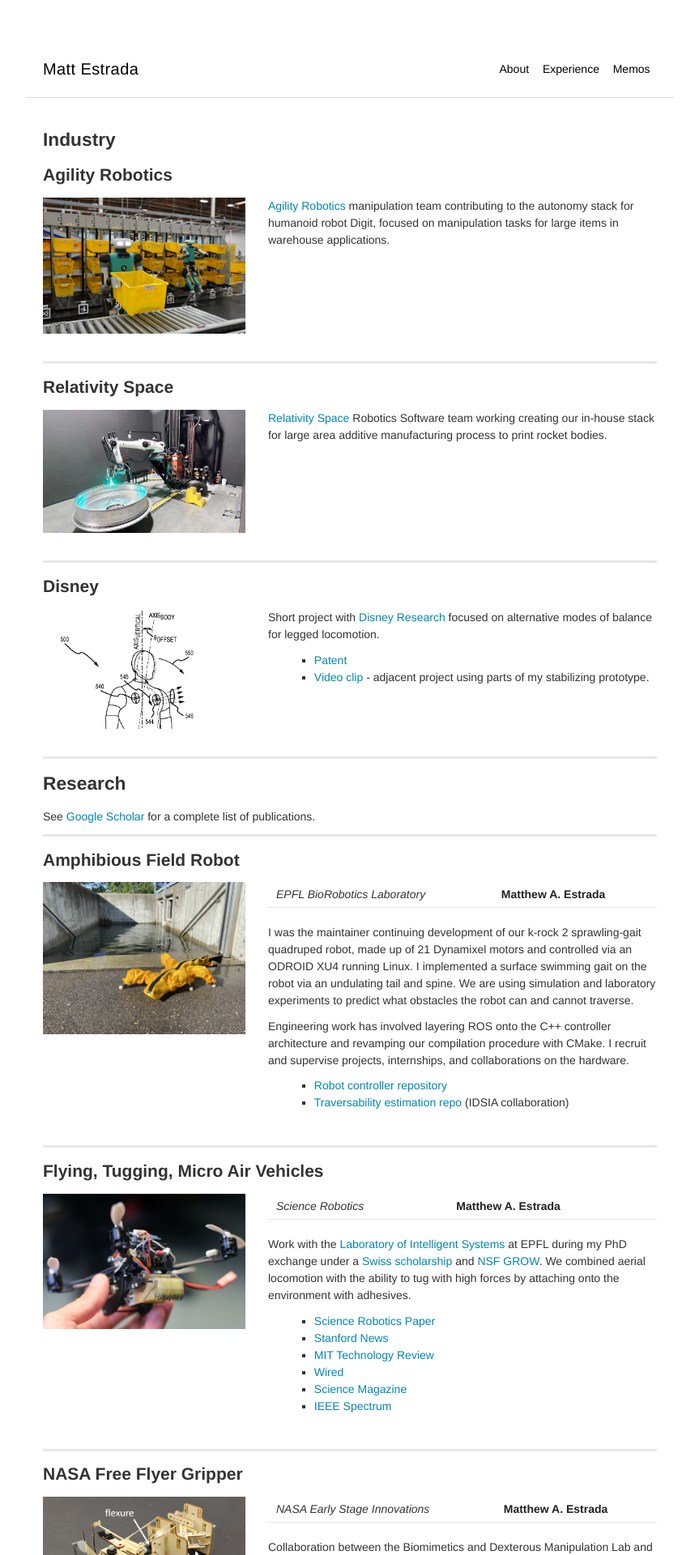
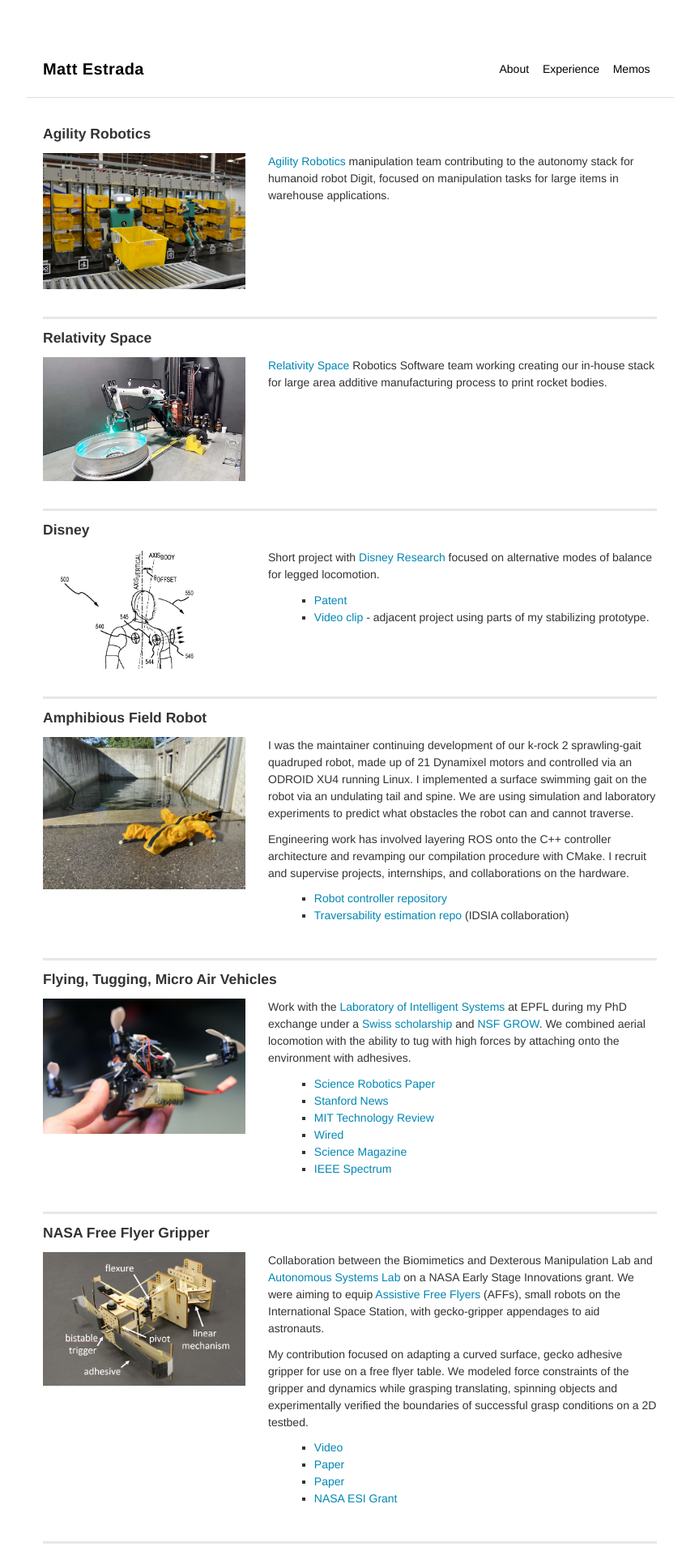
Before and after one commit to estrada1/estrada1.github.io, a Jekyll site: the page built from pages/experience.md, in a window 1280 px wide. Shown: the top 1920 px of the page at 81% size, without its empty margins (258-1121 px from the left). Built offline with Jekyll 4.4.1, drawn with Linux system fonts in a browser that asks for light colours; our own code applies the rules of GitHub Pages for plain Markdown files; some of the changed text lies outside the part shown.

Commit message:
more tweaks

```diff
--- a/assets/css/style.scss
+++ b/assets/css/style.scss
@@ -70,7 +70,7 @@
   letter-spacing: 0.4px;
   font-size: 20px;
   line-height: 28px;
-  font-weight: 500;
+  font-weight: 700;
   color: #000;
 
   a {
@@ -150,6 +150,7 @@
 
   &:hover, &:focus, &:active {
     color: #005580;
+    font-weight: inherit;
   }
 }
 
@@ -213,7 +214,7 @@
 /* ---- Blog listing ---- */
 .post-list {
   max-width: 500px;
-  margin: 0 auto;
+  margin: 0 auto !important;
 }
 
 
--- a/pages/experience.md
+++ b/pages/experience.md
@@ -2,9 +2,8 @@
 layout: default
 ---
 
-## Industry
 
-### Agility Robotics
+#### Agility Robotics
 
 <div style="display:flex; gap:2em; align-items:flex-start; margin-bottom:2em;">
 <div style="width:250px; flex-shrink:0;">
@@ -17,7 +16,7 @@
 
 ---
 
-### Relativity Space
+#### Relativity Space
 
 <div style="display:flex; gap:2em; align-items:flex-start; margin-bottom:2em;">
 <div style="width:250px; flex-shrink:0;">
@@ -30,7 +29,7 @@
 
 ---
 
-### Disney
+#### Disney
 
 <div style="display:flex; gap:2em; align-items:flex-start; margin-bottom:2em;">
 <div style="width:250px; flex-shrink:0;">
@@ -46,21 +45,13 @@
 
 ---
 
-## Research
-
-See [Google Scholar](https://scholar.google.com/citations?user=R6kgerwAAAAJ&hl=en) for a complete list of publications.
-
----
-
-### Amphibious Field Robot
+#### Amphibious Field Robot
 
 <div style="display:flex; gap:2em; align-items:flex-start; margin-bottom:2em;">
 <div style="width:250px; flex-shrink:0;">
 <img src="../assets/img/krock-2-arche-stand.jpg" alt="krock-2" style="width:100%;">
 </div>
 <div markdown="1">
-_EPFL BioRobotics Laboratory_ | **Matthew A. Estrada**
-
 I was the maintainer continuing development of our k-rock 2 sprawling-gait quadruped robot, made up of 21 Dynamixel motors and controlled via an ODROID XU4 running Linux. I implemented a surface swimming gait on the robot via an undulating tail and spine. We are using simulation and laboratory experiments to predict what obstacles the robot can and cannot traverse.
 
 Engineering work has involved layering ROS onto the C++ controller architecture and revamping our compilation procedure with CMake. I recruit and supervise projects, internships, and collaborations on the hardware.
@@ -72,15 +63,13 @@
 
 ---
 
-### Flying, Tugging, Micro Air Vehicles
+#### Flying, Tugging, Micro Air Vehicles
 
 <div style="display:flex; gap:2em; align-items:flex-start; margin-bottom:2em;">
 <div style="width:250px; flex-shrink:0;">
 <img src="../assets/img/glamour1.jpg" alt="flycotug" style="width:100%;">
 </div>
 <div markdown="1">
-_Science Robotics_ | **Matthew A. Estrada**
-
 Work with the [Laboratory of Intelligent Systems](https://lis.epfl.ch/) at EPFL during my PhD exchange under a [Swiss scholarship](https://www.sbfi.admin.ch/sbfi/en/home/bildung/scholarships-and-grants/swiss-government-excellence-scholarships-for-foreign-scholars-an.html) and [NSF GROW](https://www.nsf.gov/funding/pgm_summ.jsp?pims_id=504876). We combined aerial locomotion with the ability to tug with high forces by attaching onto the environment with adhesives.
 
 - [Science Robotics Paper](http://robotics.sciencemag.org/content/3/23/eaau6903)
@@ -94,15 +83,13 @@
 
 ---
 
-### NASA Free Flyer Gripper
+#### NASA Free Flyer Gripper
 
 <div style="display:flex; gap:2em; align-items:flex-start; margin-bottom:2em;">
 <div style="width:250px; flex-shrink:0;">
 <img src="../assets/img/gripper_annotated.png" alt="Dynamic grasping" style="width:100%;">
 </div>
 <div markdown="1">
-_NASA Early Stage Innovations_ | **Matthew A. Estrada**
-
 Collaboration between the Biomimetics and Dexterous Manipulation Lab and [Autonomous Systems Lab](http://asl.stanford.edu/) on a NASA Early Stage Innovations grant. We were aiming to equip [Assistive Free Flyers](http://ssl.mit.edu/spheres/) (AFFs), small robots on the International Space Station, with gecko-gripper appendages to aid astronauts.
 
 My contribution focused on adapting a curved surface, gecko adhesive gripper for use on a free flyer table. We modeled force constraints of the gripper and dynamics while grasping translating, spinning objects and experimentally verified the boundaries of successful grasp conditions on a 2D testbed.
@@ -116,14 +103,13 @@
 
 ---
 
-### Perching Micro Air Vehicles
+#### Perching Micro Air Vehicles
 
 <div style="display:flex; gap:2em; align-items:flex-start; margin-bottom:2em;">
 <div style="width:250px; flex-shrink:0;">
 <img src="../assets/img/UPenn_Payload.png" alt="perching" style="width:100%;">
 </div>
 <div markdown="1">
-_Stanford BDML_ | **Matthew A. Estrada**
 
 I was part of our group enabling MAVs to perch and take a rest on vertical surfaces. With a typical mission life lasting on the order of 20 minutes, it is a welcome break for the MAV to collect data or recharge.
 
@@ -137,16 +123,15 @@
 
 ---
 
-### Sensing Footpad (MIT Undergraduate Research)
+#### Force Sensing Footpad
 
 <div style="display:flex; gap:2em; align-items:flex-start; margin-bottom:2em;">
 <div style="width:250px; flex-shrink:0;">
 <img src="../assets/img/Foot_Annotated_3frame.png" alt="footpad" style="width:100%;">
 </div>
 <div markdown="1">
-_MIT Biomimetics Robotics Lab_ | **Matthew A. Estrada**, Michael Chuah
 
-I designed and manufactured the structure of a soft force sensor for my senior thesis in the Biomimetics and Dexterous Manipulation Lab at MIT, supervised by (then) graduate student Michael Chuah. The force sensor was intended for use in the paw pad of the MIT Cheetah.
+I designed and manufactured the structure of a soft force sensor for my undergraduate thesis with the Biomimetics and Dexterous Manipulation Lab at MIT. The force sensor was intended for use in the paw pad of the MIT Cheetah.
 
 I used a series of 3D printed molds to cast a woven fiberglass cloth into a polyurethane film that encased a softer silicone. Hall effect sensors were mounted above magnets on the deformable pad and deflection was correlated to force.
 
```
Also changed, not shown: _posts/2026-03-26-projects-and-teaching.md (added, +64 -0 lines).
